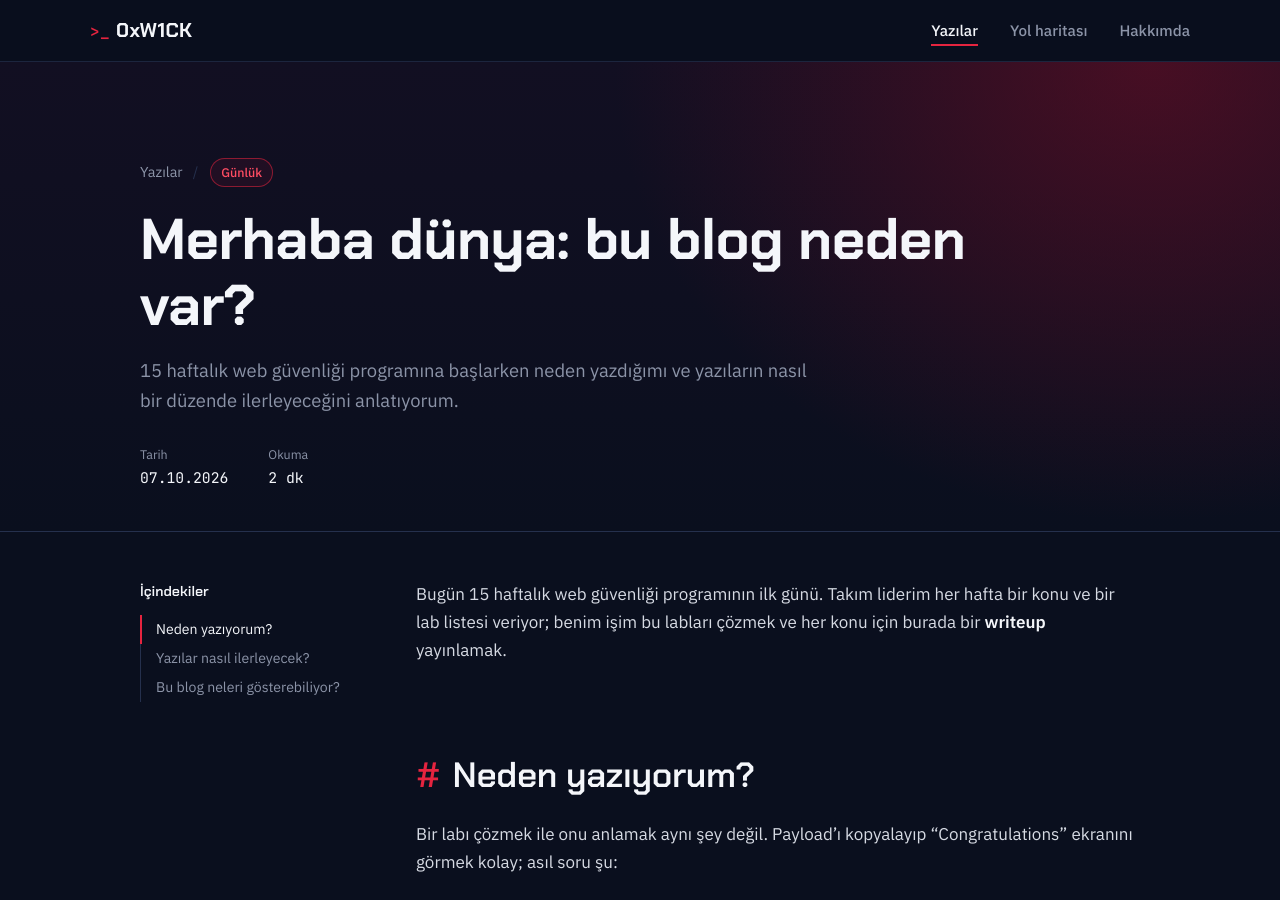
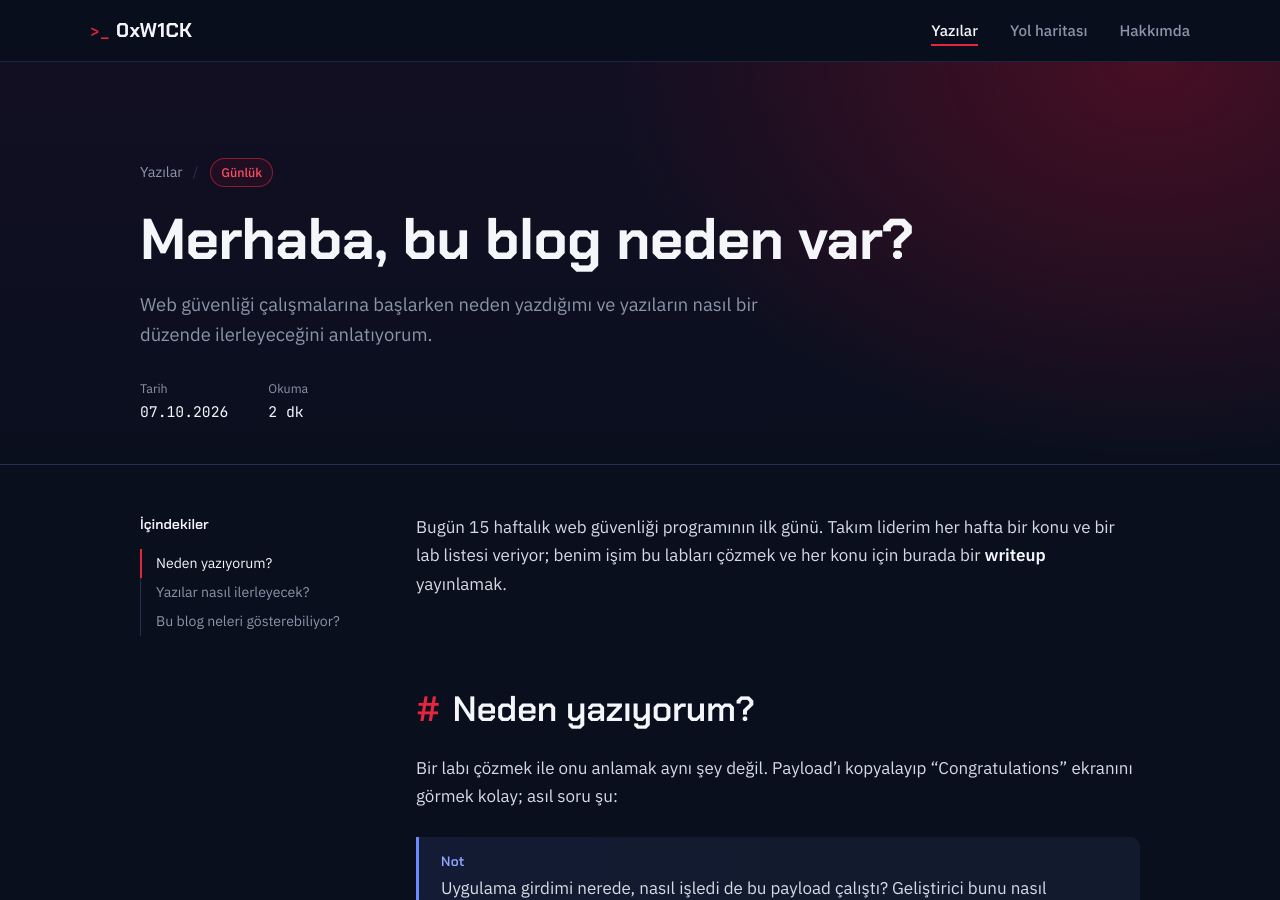
Before and after one commit to Wicknaer/wicknaer.github.io, a Jekyll site: the page built from _posts/2026-10-07-merhaba-dunya.md, in a window 1280 px wide and 900 px high. Built offline with Jekyll 4.4.1, drawn with Linux system fonts in a browser that asks for light colours; our own code applies the rules of GitHub Pages for plain Markdown files.

Commit message:
Update 2026-10-07-merhaba-dunya.md

```diff
--- a/_posts/2026-10-07-merhaba-dunya.md
+++ b/_posts/2026-10-07-merhaba-dunya.md
@@ -1,6 +1,6 @@
 ---
-title: "Merhaba dünya: bu blog neden var?"
-description: "15 haftalık web güvenliği programına başlarken neden yazdığımı ve yazıların nasıl bir düzende ilerleyeceğini anlatıyorum."
+title: "Merhaba, bu blog neden var?"
+description: "Web güvenliği çalışmalarına başlarken neden yazdığımı ve yazıların nasıl bir düzende ilerleyeceğini anlatıyorum."
 date: 2026-10-07 20:00:00 +0300
 categories: [Günlük]
 tags: [başlangıç, plan]
```
